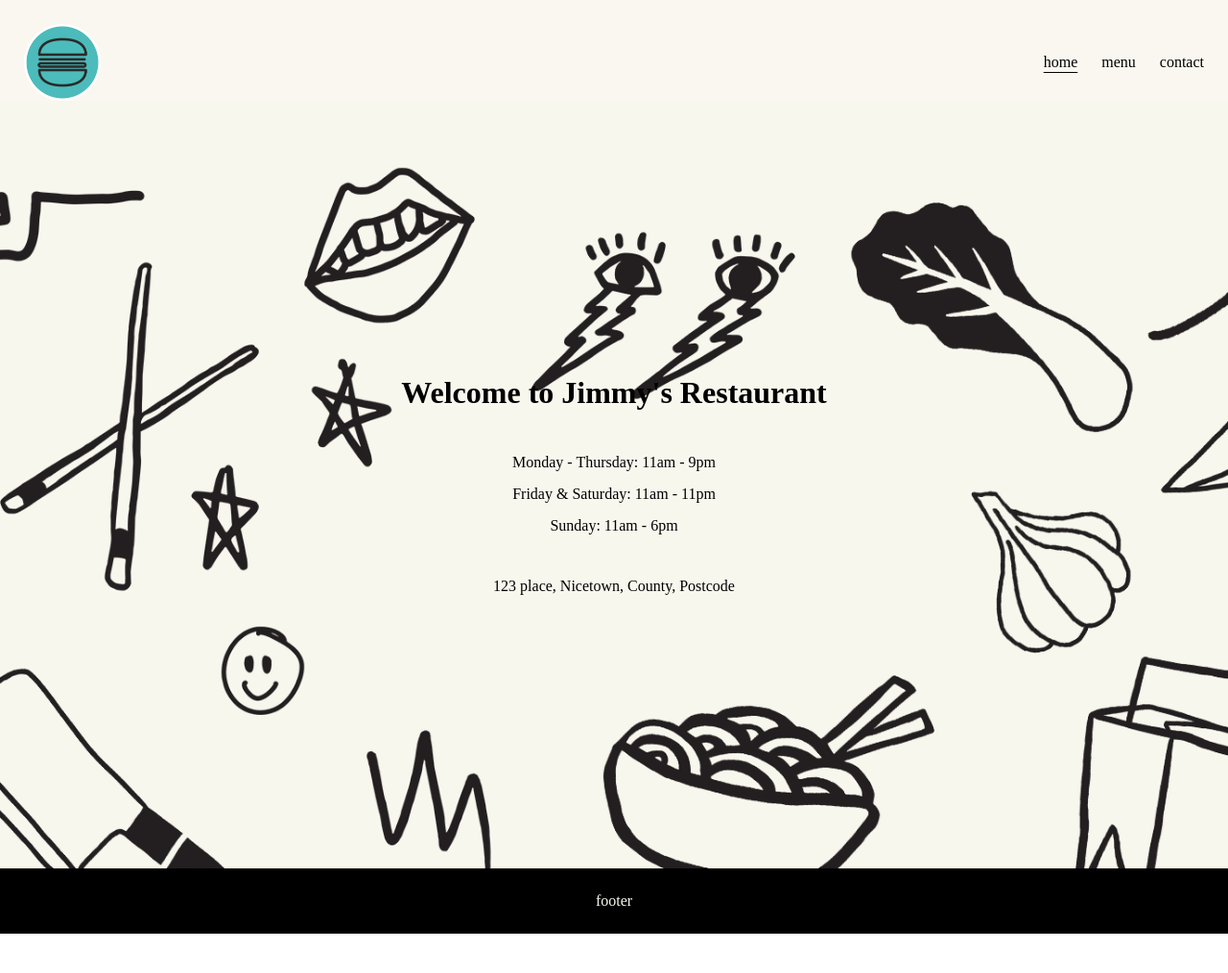
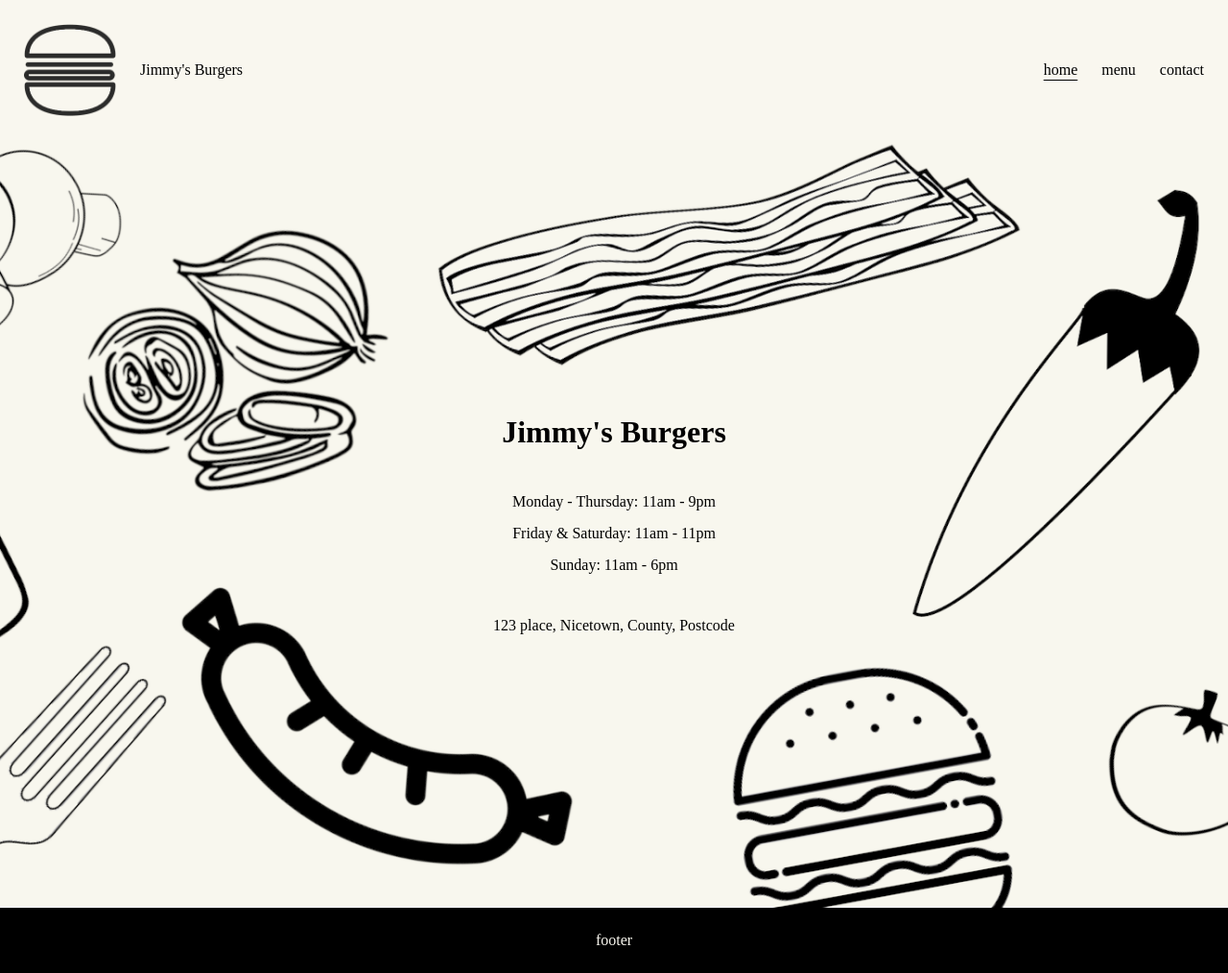
Before and after one commit to Sullivown/restaurant-demo-site, a website built with webpack: page dist/index.html in a window 1280 px wide. Shown: the whole page at 96% size. Before the commit the page ends 973 px from the top, so only its background shows below. Built offline with nearby package versions, Linux system fonts and the light colour scheme.

Commit message:
Add further homepage styling and background image

```diff
--- a/src/components/header.js
+++ b/src/components/header.js
@@ -1,7 +1,7 @@
 import home from "../pages/home";
 import menu from "../pages/menu";
 import contact from "../pages/contact";
-import smallLogo from "../images/logo-small.png"
+import smallLogo from "../images/logo-small-monochrome.png"
 
 const header = function() {
     const links = ['home', 'menu', 'contact'];
@@ -14,8 +14,12 @@ const header = function() {
         logo.src = smallLogo;
         logo.setAttribute('id', 'logo');
         logo.addEventListener('click', handleClick);
+        headerDiv.appendChild(logo);
 
-        headerDiv.appendChild(logo);
+        const siteTitle = document.createElement('div');
+        siteTitle.setAttribute('id', 'site-title')
+        siteTitle.textContent = `Jimmy's Burgers`;
+        headerDiv.appendChild(siteTitle);
 
         const navDiv = document.createElement('nav');
         navDiv.setAttribute('id', 'nav-div');
--- a/src/pages/home.js
+++ b/src/pages/home.js
@@ -1,5 +1,3 @@
-import heroImage from '../images/test.png';
-
 const home = function() {
     const openingTimesArr = [
         {
@@ -31,7 +29,7 @@ const home = function() {
         const title = document.createElement('div');
         title.classList.add('content-section');
         const h1 = document.createElement('h1');
-        h1.textContent = `Welcome to Jimmy's Restaurant`
+        h1.textContent = `Jimmy's Burgers`;
         title.appendChild(h1);
 
         homeContentDiv.appendChild(title);
--- a/src/style.css
+++ b/src/style.css
@@ -1,7 +1,12 @@
+@font-face {
+    font-family: 'Logo Font';
+    src: url('./PermanentMarker-Regular.ttf') format('ttf');
+}
+
 body {
     margin: 0px;
     height: 100vh;
-    width: 100vw;
+    width: 100%;
     box-sizing: border-box;
 }
 
@@ -19,14 +24,19 @@ h1 {
 
 #header {
     display: flex;
-    padding: 25px 25px 0px 25px;
+    padding: 25px 25px 25px 25px;
     background-color: #f9f7ef;
     align-items: center;
 }
 
 #logo {
-    height: 5rem;
-    width: 5rem;
+    height: 6rem;
+    width: 6rem;
+}
+
+#site-title {
+    font-family: 'Logo Font';
+    margin-left: 25px;
 }
 
 #nav-div {
@@ -75,7 +85,7 @@ h1 {
 
 #home {
     width: 100%;
-    background-image: url("../src/images/test.png");
+    background-image: url("../src/images/hero-image.png");
     background-position: center;
     background-size: cover;
     background-repeat: no-repeat;
--- a/webpack.config.js
+++ b/webpack.config.js
@@ -28,6 +28,10 @@ module.exports = {
             test: /\.(png|svg|jpg|jpeg|gif)$/i,
             type: 'asset/resource',
           },
+          {
+            test: /\.(woff|woff2|eot|ttf|otf)$/i,
+            type: 'asset/resource',
+          },
         ],
       },
 };
```
Also changed, not shown: src/PermanentMarker-Regular.ttf (added), src/images/3-burgers.png (deleted), src/images/burger-fries-drink.png (deleted), src/images/hero-image.png (added), src/images/logo-small-monochrome.png (added).
